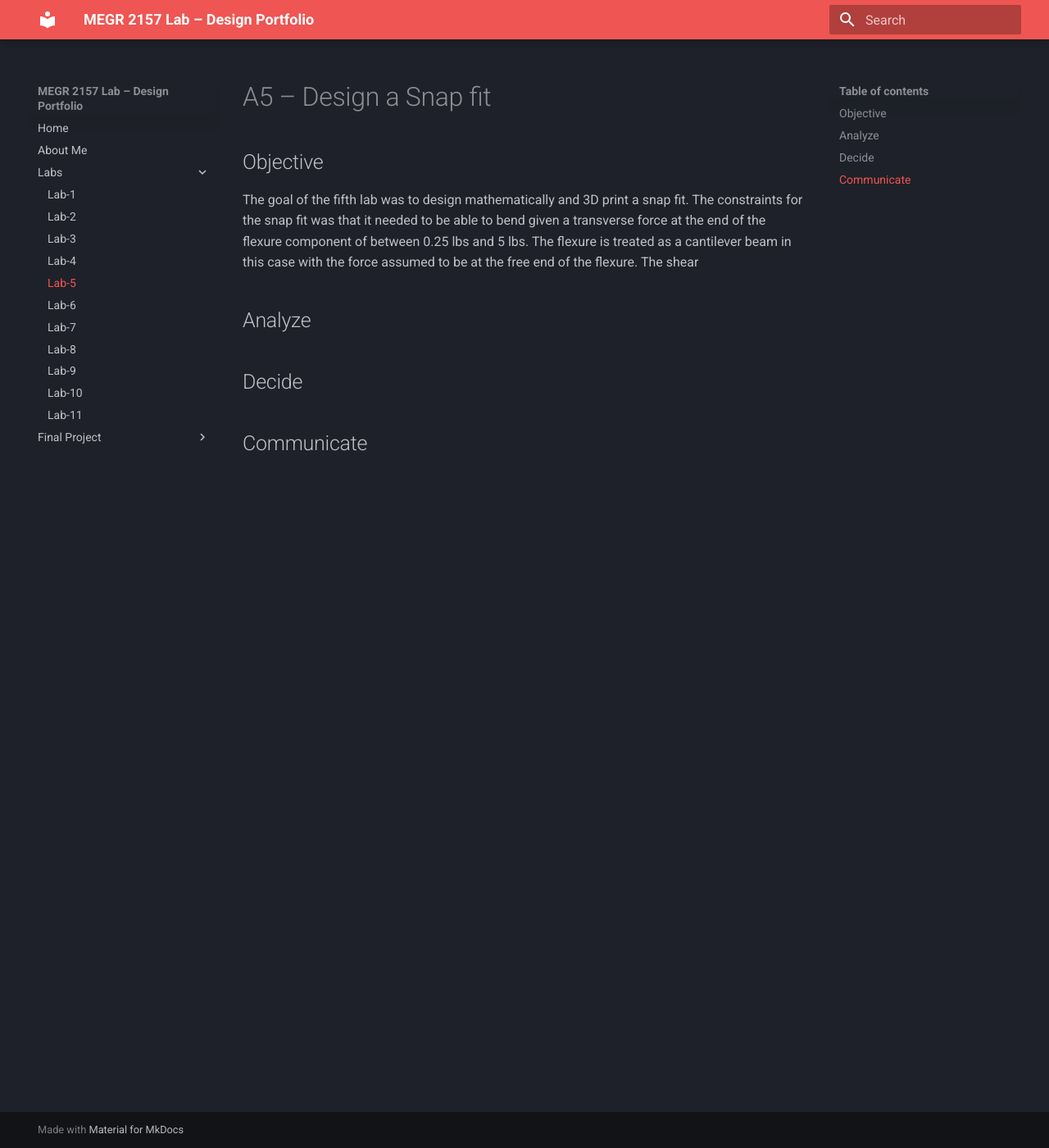
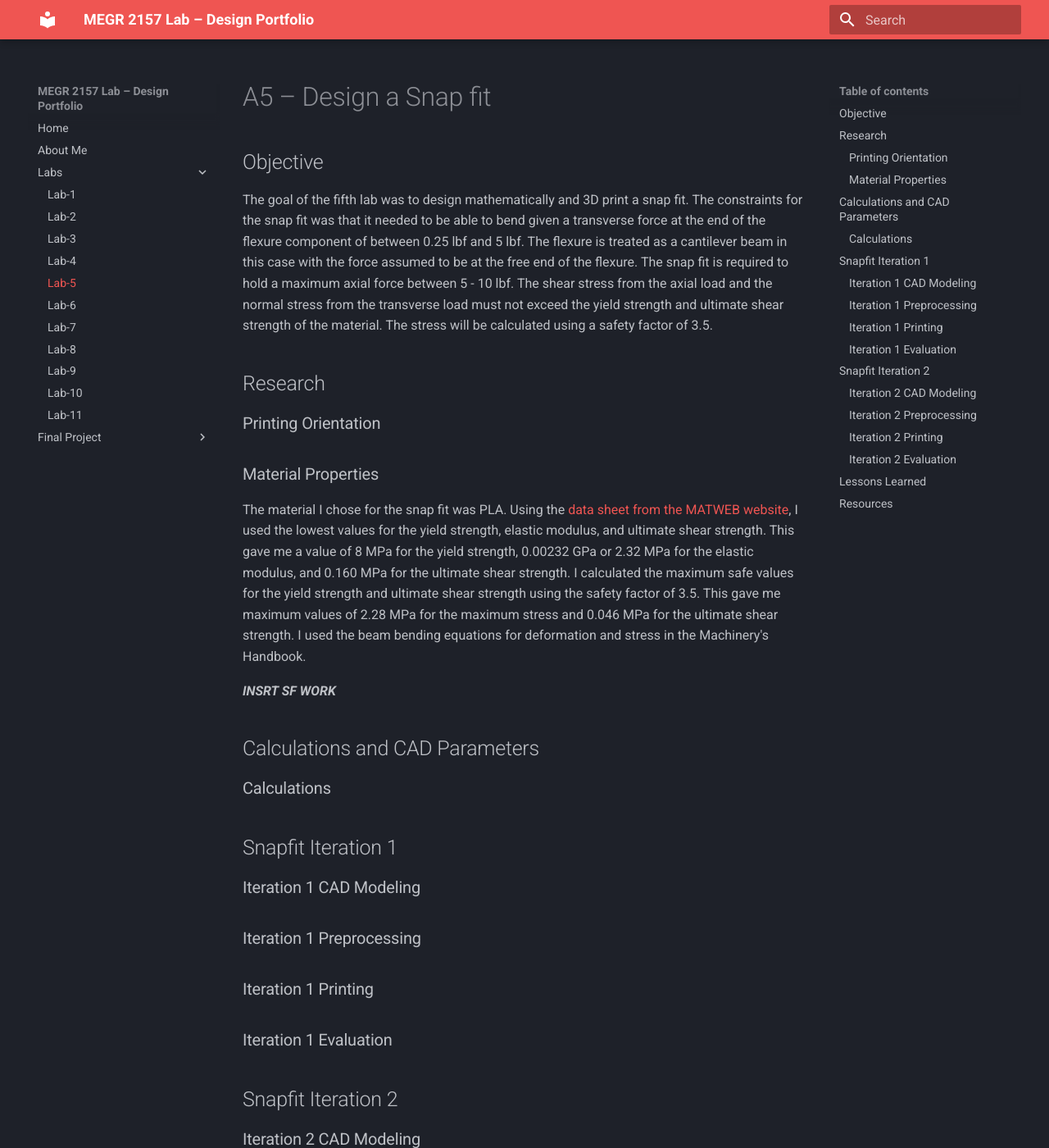
Before and after one commit to dheidenf-beep/DerekH-MEGR2157-LAB-Portfolio, an MkDocs documentation site: the page built from docs/Labs/L05/index.md, in a window 1280 px wide and 1400 px high. Shown: the whole window at 82% size. Built offline with MkDocs 1.6.1 and Material for MkDocs 9.7.7, drawn with Linux system fonts in a browser that asks for light colours; some of the changed text lies outside the part shown.

Commit message:
Enhance lab report with detailed design analysis
Expanded the lab report with additional sections on research, calculations, and iterations. Updated material properties and stress calculations for the snap fit design.

```diff
--- a/docs/Labs/L05/index.md
+++ b/docs/Labs/L05/index.md
@@ -2,13 +2,75 @@
 
 ## Objective
 
-The goal of the fifth lab was to design mathematically and 3D print a snap fit. The constraints for the snap fit was that it needed to be able to bend given a transverse force at the end of the flexure component of between 0.25 lbs and 5 lbs. The flexure is treated as a cantilever beam in this case with the force assumed to be at the free end of the flexure. The shear
+The goal of the fifth lab was to design mathematically and 3D print a snap fit. The constraints for the snap fit was that it needed to be able to bend given a transverse force at the end of the flexure component of between 0.25 lbf and 5 lbf. The flexure is treated as a cantilever beam in this case with the force assumed to be at the free end of the flexure. The snap fit is required to hold a maximum axial force between 5 - 10 lbf. The shear stress from the axial load and the normal stress from the transverse load must not exceed the yield strength and ultimate shear strength of the material. The stress will be calculated using a safety factor of 3.5.
+
+## Research
+
+### Printing Orientation
 
 
-## Analyze
+
+### Material Properties
+
+The material I chose for the snap fit was PLA. Using the [data sheet from the MATWEB website](https://www.matweb.com/search/DataSheet.aspx?MatGUID=ab96a4c0655c4018a8785ac4031b9278&ckck=1), I used the lowest values for the yield strength, elastic modulus, and ultimate shear strength. This gave me a value of 8 MPa for the yield strength, 0.00232 GPa or 2.32 MPa for the elastic modulus, and 0.160 MPa for the ultimate shear strength. I calculated the maximum safe values for the yield strength and ultimate shear strength using the safety factor of 3.5. This gave me maximum values of 2.28 MPa for the maximum stress and 0.046 MPa for the ultimate shear strength. I used the beam bending equations for deformation and stress in the Machinery's Handbook.
+
+**_INSRT SF WORK_**
+
+## Calculations and CAD Parameters
+
+### Calculations
 
 
-## Decide
+## Snapfit Iteration 1
 
 
-## Communicate
+
+### Iteration 1 CAD Modeling
+
+
+
+### Iteration 1 Preprocessing
+
+
+
+### Iteration 1 Printing
+
+
+
+### Iteration 1 Evaluation
+
+
+
+## Snapfit Iteration 2
+
+
+
+### Iteration 2 CAD Modeling
+
+
+
+### Iteration 2 Preprocessing
+
+
+
+### Iteration 2 Printing
+
+
+
+### Iteration 2 Evaluation
+
+
+
+## Lessons Learned
+
+
+
+* [Snapfit Iteration 1 Download]()
+
+* [Snapfit Iteration 2 Download]()
+
+
+
+## Resources
+
+Machinery's Handbook 32nd Edition
```
